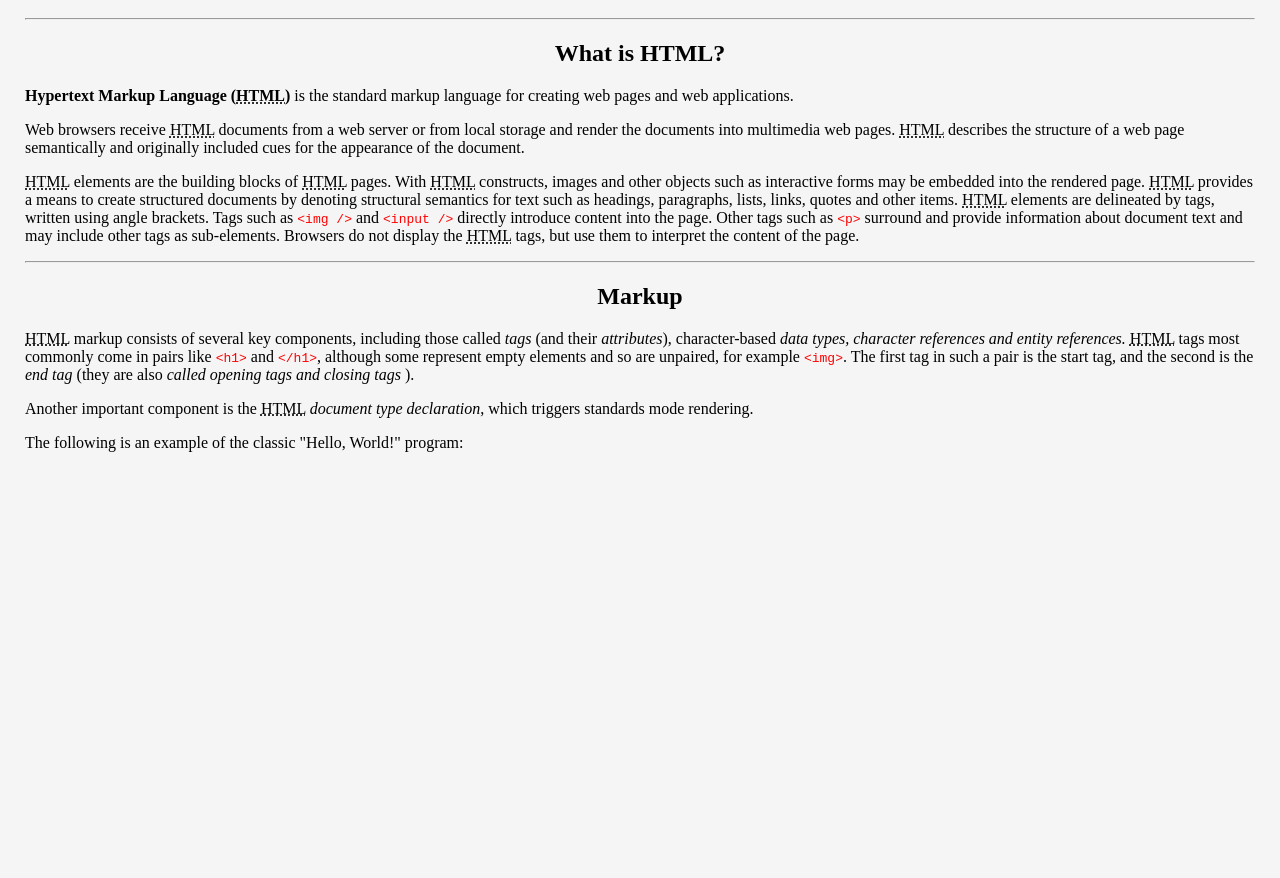
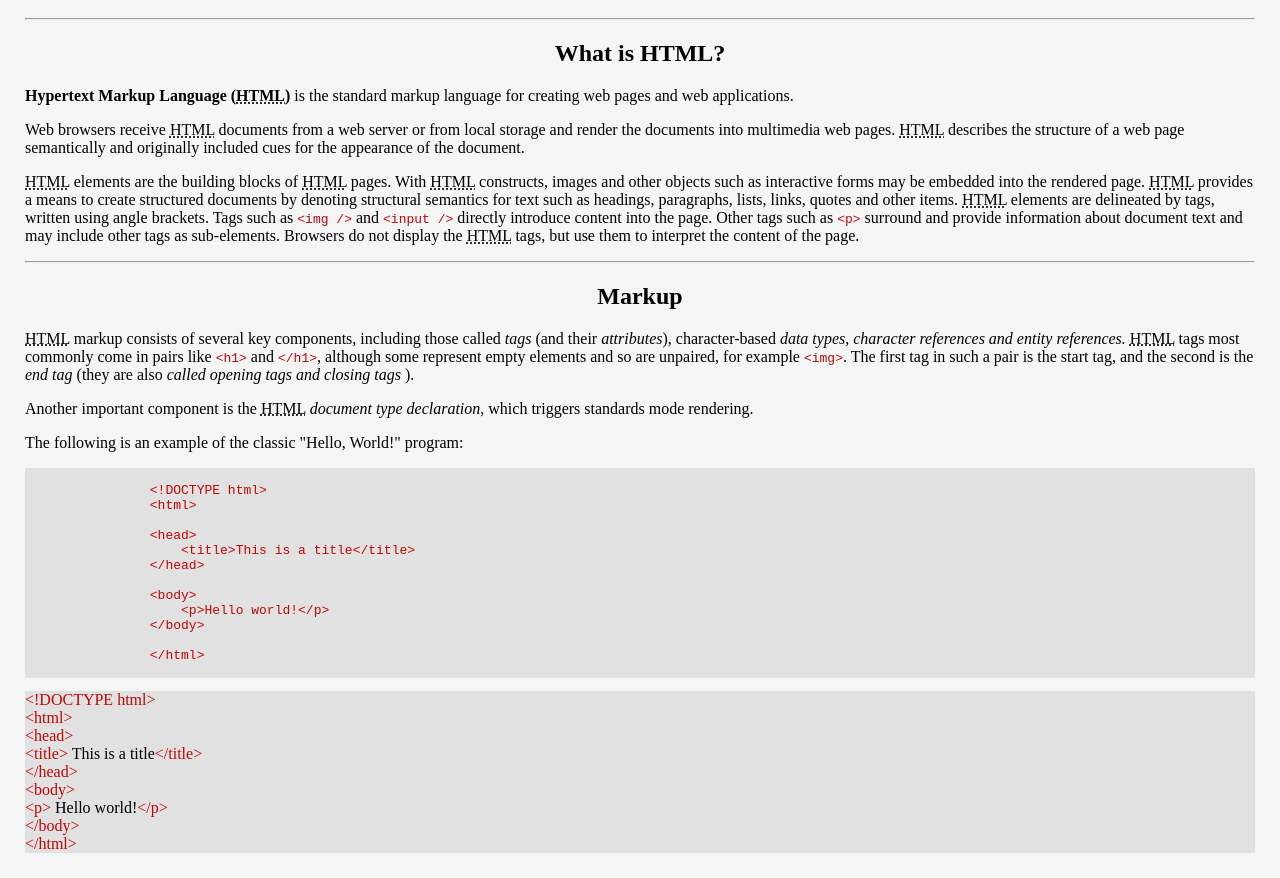
Before and after one commit to bugaenkoey/HTML-Tutorial, a plain HTML site: page index.html in a window 1280 px wide. Shown: the part 65-943 px from the top of the page. Before the commit the page ends 800 px from the top, so only its background shows below. Drawn offline with Linux system fonts and the light colour scheme.

Commit message:
Пример html два варианта

```diff
--- a/css/style.css
+++ b/css/style.css
@@ -5,15 +5,19 @@ body{
 h1,h2{
     text-align: center;
 }
-code {
-    /* font-family: monospace; */
-    color: red;
+.tag{
+    color: rgb(194, 6, 6);
 }
-.teg::before{
-content: "<";
-/* color: red; */
+.tag::before{
+    content: "<";
 }
-.teg::after{
+.tag::after{
     content: ">";
-    /* color: red; */
 }
+
+.html{
+    background-color: rgb(225, 225, 225);
+}
+xmp{
+    color: rgb(194, 6, 6);
+}
--- a/index.html
+++ b/index.html
@@ -41,9 +41,9 @@
                 documents by denoting structural semantics for text such as headings, paragraphs, lists, links, quotes
                 and other items. <abbr title="HyperText Markup Language">HTML</abbr> elements are delineated by tags,
                 written using angle brackets. Tags such as
-                <code class="teg">img /</code> and <code class="teg">input /</code> directly introduce content into the
+                <code class="tag">img /</code> and <code class="tag">input /</code> directly introduce content into the
                 page. Other tags such as
-                <code class="teg">p</code> surround and provide information about document text and may include other
+                <code class="tag">p</code> surround and provide information about document text and may include other
                 tags as sub-elements.
                 Browsers do not display the <abbr title="HyperText Markup Language">HTML</abbr> tags, but use them to
                 interpret the content of the page.
@@ -55,18 +55,60 @@
                 those called <i>tags</i> (and their <i>attributes</i>),
                 character-based <i>data types, character references and entity references.</i> <abbr
                     title="HyperText Markup Language">HTML</abbr> tags most commonly come in
-                pairs like <code class="teg">h1</code> and <code class="teg">/h1</code>, although some represent empty
-                elements and so are unpaired, for example <code class="teg">img</code>. The first tag
+                pairs like <code class="tag">h1</code> and <code class="tag">/h1</code>, although some represent empty
+                elements and so are unpaired, for example <code class="tag">img</code>. The first tag
                 in such a pair is the start tag, and the second is the <i>end tag</i> (they are also <i>called opening
                     tags and
                     closing tags</i> ).
 
-               <p> Another important component is the <abbr title="HyperText Markup Language">HTML</abbr> <i>document type
-                declaration</i>, which triggers standards mode rendering.
-</p>
-                <p>The following is an example of the classic "Hello, World!" program:</p>
+            <p> Another important component is the <abbr title="HyperText Markup Language">HTML</abbr> <i>document type
+                    declaration</i>, which triggers standards mode rendering.
+            </p>
+            <p>The following is an example of the classic "Hello, World!" program:</p>
             </p>
         </div>
+        <div class="html">
+            <xmp>
+                <!DOCTYPE html>
+                <html>
+
+                <head>
+                    <title>This is a title</title>
+                </head>
+
+                <body>
+                    <p>Hello world!</p>
+                </body>
+
+                </html>
+            </xmp>
+        </div>
+
+        <!-- <code>
+            <!DOCTYPE html>
+            <html>
+                <head>
+                    <title>This is a title</title>
+                </head>
+                <body>
+                    <p>Hello world!</p>
+                </body>
+            </html>
+            </code> -->
+
+        <div class="html">
+            <span class="tag">!DOCTYPE html</span><br>
+            <span class="tag">html</span> <br>
+            <span class="tag">head</span><br>
+            <span class="tag">title</span> This is a title<span class="tag">/title</span><br>
+            <span class="tag">/head</span><br>
+            <span class="tag">body</span><br>
+            <span class="tag">p</span> Hello world!<span class="tag">/p</span><br>
+            <span class="tag">/body</span><br>
+            <span class="tag">/html</span><br>
+
+        </div>
+
     </main>
 </body>
 
```
